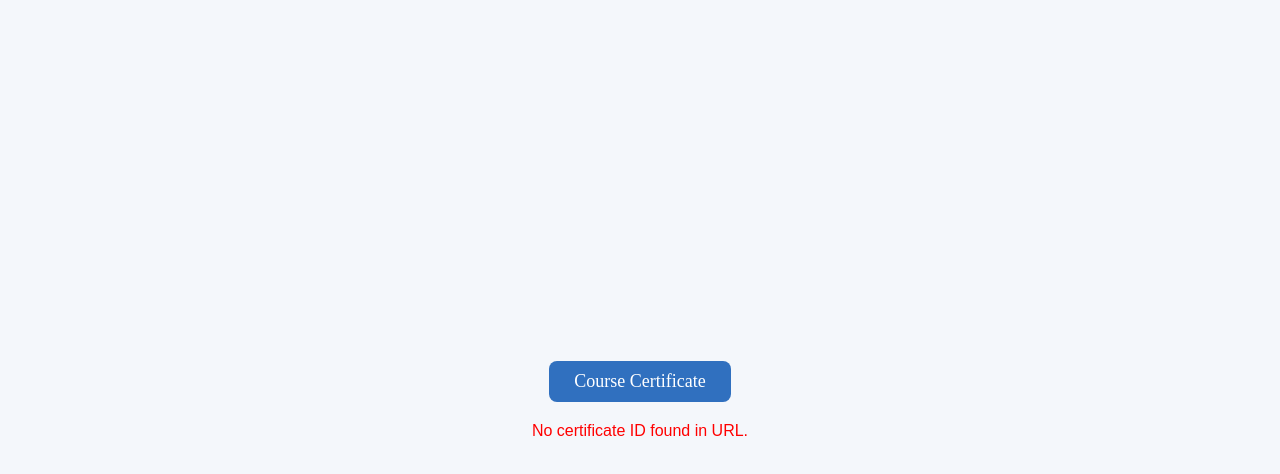
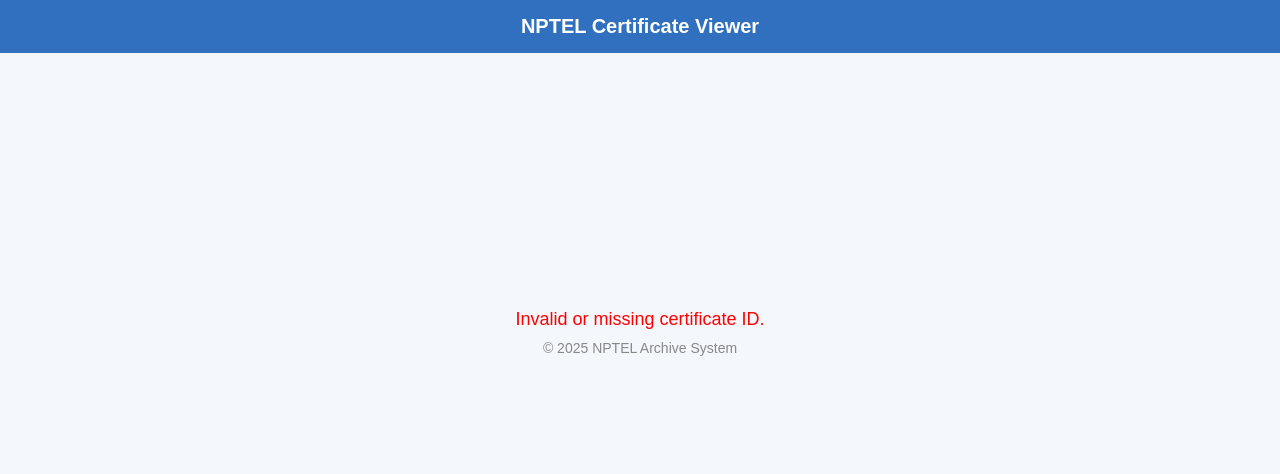
Before and after one commit to Harshilmalhotra/nptel-multihost, a plain HTML site: page noc/Ecertificate/index.html in a window 1280 px wide. Drawn offline with Linux system fonts and the light colour scheme.

Commit message:
Revise index.html for NPTEL Certificate Viewer
Updated the title and improved layout with header and footer. Adjusted styles for better presentation and added error handling for certificate ID.

```diff
--- a/noc/Ecertificate/index.html
+++ b/noc/Ecertificate/index.html
@@ -3,76 +3,83 @@
 <head>
   <meta charset="UTF-8" />
   <meta name="viewport" content="width=device-width, initial-scale=1.0" />
-  <title>NPTEL Certificate Access</title>
+  <title>View NPTEL Certificate</title>
   <style>
     body {
       background-color: #f4f7fb;
-      display: flex;
-      justify-content: center;
-      align-items: center;
-      height: 100vh;
       font-family: Arial, sans-serif;
       margin: 0;
+      padding: 0;
+      display: flex;
+      flex-direction: column;
+      align-items: center;
     }
 
-    .container { text-align: center; }
-
-    .btn {
-      background-color: #3070bf;
+    header {
+      width: 100%;
+      background: #3070bf;
       color: white;
-      text-decoration: none;
-      padding: 10px 25px;
-      border-radius: 8px;
-      font-size: 18px;
-      font-weight: 100;
-      transition: background-color 0.3s ease, transform 0.2s ease;
-      cursor: pointer;
-      border: none;
-      font-family: 'Times New Roman', Times, serif;
+      text-align: center;
+      padding: 15px 0;
+      font-size: 20px;
+      font-weight: 600;
     }
 
-    .btn:hover { background-color: #245c9e; transform: translateY(-2px); }
-
-    .info {
-      margin-top: 20px;
-      font-size: 16px;
-      color: #555;
+    iframe {
+      width: 90%;
+      height: 90vh;
+      border: none;
+      margin-top: 10px;
+      box-shadow: 0 0 10px rgba(0,0,0,0.1);
+      border-radius: 8px;
     }
 
+    .error {
+      margin-top: 20%;
+      color: red;
+      font-size: 18px;
+      text-align: center;
+    }
 
+    footer {
+      text-align: center;
+      color: #888;
+      font-size: 14px;
+      padding: 10px;
+    }
   </style>
 </head>
 <body>
-  <div class="container">
+  <header>NPTEL Certificate Viewer</header>
 
-    <button class="btn" id="viewBtn">Course Certificate</button>
-    <div class="info" id="certInfo"></div>
-  </div>
+  <iframe id="pdfFrame" style="display:none;"></iframe>
+  <div id="error" class="error" style="display:none;">Invalid or missing certificate ID.</div>
 
-
+  <footer>© 2025 NPTEL Archive System</footer>
 
   <script>
-    // Extract ?q= parameter from current URL
+    // Certificate ID → PDF link mapping
+    const certificateLinks = {
+      "NPTEL25CS149S633202342": "https://raw.githubusercontent.com/Harshilmalhotra/nptel-multihost/main/certificates/NPTEL25CS149S633202342.pdf",
+      "NPTEL25CS149S533300489": "https://raw.githubusercontent.com/Harshilmalhotra/nptel-multihost/main/certificates/NPTEL25CS149S533300489.pdf",
+      "NPTEL25CS149S533304017": "https://raw.githubusercontent.com/Harshilmalhotra/nptel-multihost/main/certificates/NPTEL25CS149S533304017.pdf"
+    };
+
+    // Extract ?q= parameter
     const params = new URLSearchParams(window.location.search);
-    const certId = params.get("q");
+    const query = params.get("q");
 
-    const viewBtn = document.getElementById("viewBtn");
-    const certInfo = document.getElementById("certInfo");
+    const pdfFrame = document.getElementById("pdfFrame");
+    const errorDiv = document.getElementById("error");
 
-    if (certId) {
-      certInfo.innerHTML = `Certificate ID: <b>${certId}</b>`;
+    if (query && certificateLinks[query]) {
+      pdfFrame.src = certificateLinks[query];
+      pdfFrame.style.display = "block";
+      errorDiv.style.display = "none";
     } else {
-      certInfo.innerHTML = `<span style="color:red;">No certificate ID found in URL.</span>`;
+      pdfFrame.style.display = "none";
+      errorDiv.style.display = "block";
     }
-
-    // On button click, redirect to view page with same ?q=
-    viewBtn.addEventListener("click", () => {
-      if (!certId) {
-        alert("No certificate ID found in URL.");
-        return;
-      }
-      window.location.href = `/noc/Ecertificate/view/?q=${encodeURIComponent(certId)}`;
-    });
   </script>
 </body>
 </html>
```
